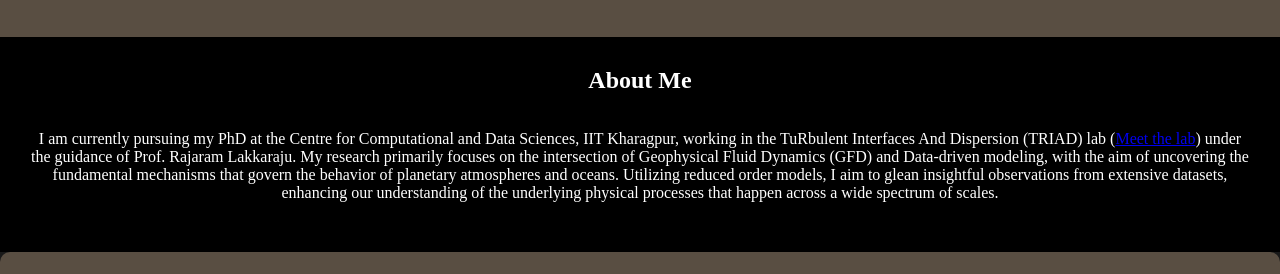
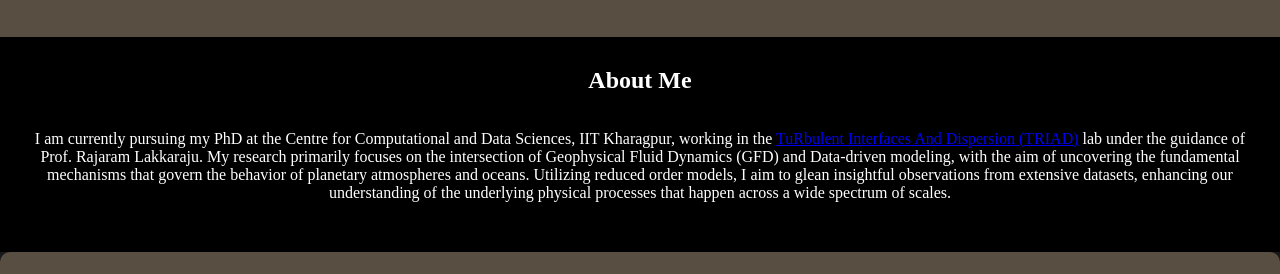
Before and after one commit to krishnapriyavr0/krishnapriyavr0, a plain HTML site: page index.html in a window 1280 px wide. Shown: the part 484-758 px from the top of the page. Drawn offline with Linux system fonts and the light colour scheme.

Commit message:
Update index.html

```diff
--- a/index.html
+++ b/index.html
@@ -56,7 +56,7 @@
             <div class="about-me-container">
 		<div class="about-me-content">
                 	<h2>About Me</h2>
-			<p>I am currently pursuing my PhD at the Centre for Computational and Data Sciences, IIT Kharagpur, working in the TuRbulent Interfaces And Dispersion (TRIAD) lab (<a href="https://sites.google.com/view/rajaramlakkaraju/home?authuser=0">Meet the lab</a>) under the guidance of Prof. Rajaram Lakkaraju. My research primarily focuses on the intersection of Geophysical Fluid Dynamics (GFD) and Data-driven modeling, with the aim of uncovering the fundamental mechanisms that govern the behavior of planetary atmospheres and oceans. Utilizing reduced order models, I aim to glean insightful observations from extensive datasets, enhancing our understanding of the underlying physical processes that happen across a wide spectrum of scales.</p>
+			<p>I am currently pursuing my PhD at the Centre for Computational and Data Sciences, IIT Kharagpur, working in the <a href="https://sites.google.com/view/rajaramlakkaraju/home?authuser=0">TuRbulent Interfaces And Dispersion (TRIAD)</a> lab under the guidance of Prof. Rajaram Lakkaraju. My research primarily focuses on the intersection of Geophysical Fluid Dynamics (GFD) and Data-driven modeling, with the aim of uncovering the fundamental mechanisms that govern the behavior of planetary atmospheres and oceans. Utilizing reduced order models, I aim to glean insightful observations from extensive datasets, enhancing our understanding of the underlying physical processes that happen across a wide spectrum of scales.</p>
 		</div>
             </div>
         </section>
```
